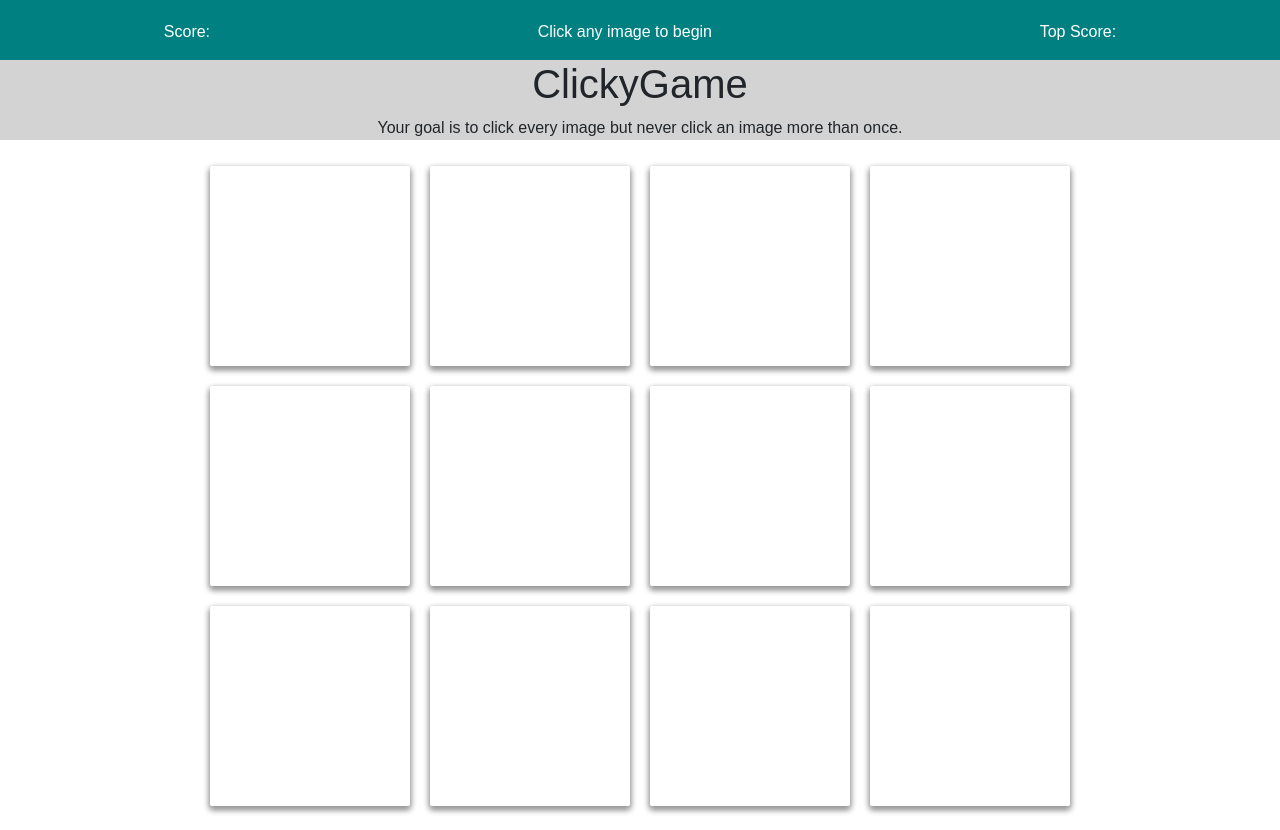
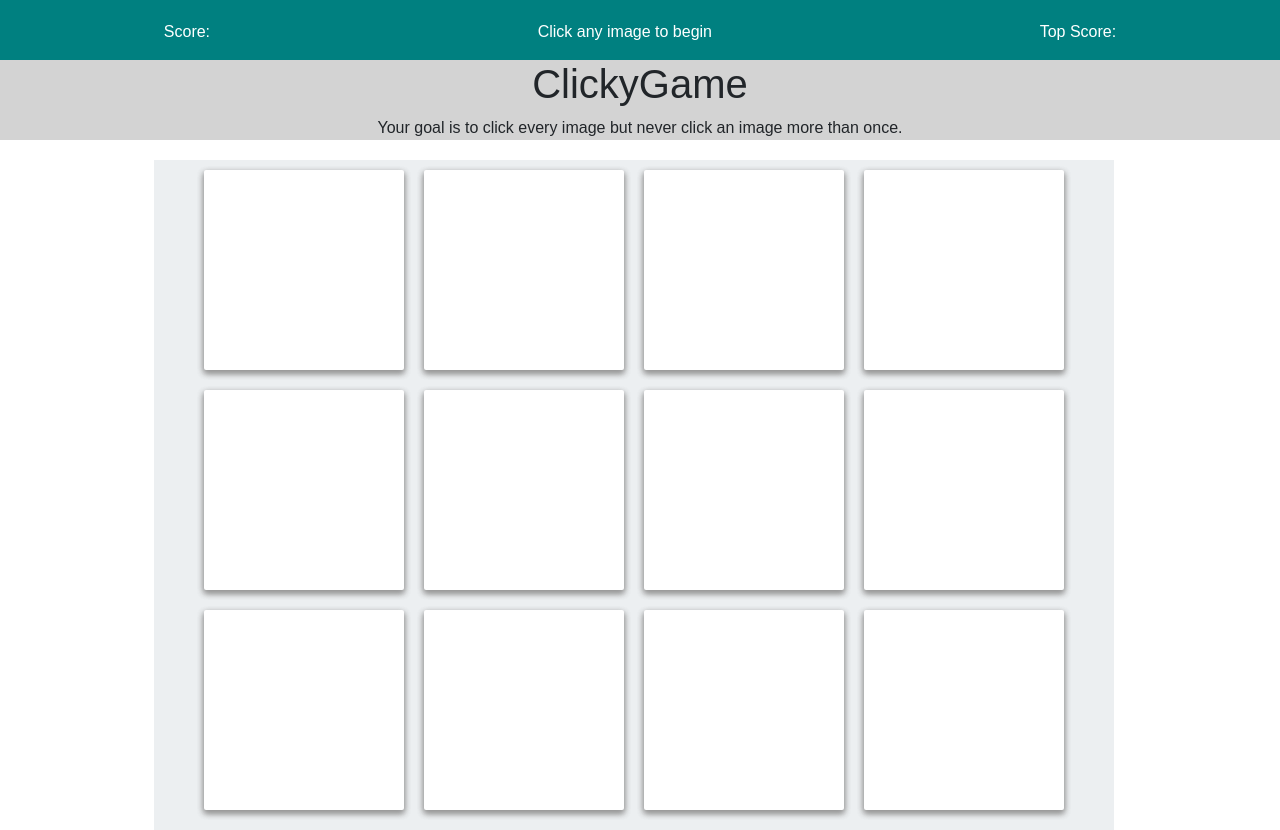
Before and after one commit to charlotteasencio/click, a React (Create React App) app: page / in a window 1280 px wide. Built offline with nearby package versions, Linux system fonts and the light colour scheme.

Commit message:
Changes to formatting and styling, no functionality

```diff
--- a/src/App.js
+++ b/src/App.js
@@ -9,16 +9,15 @@ class App extends Component {
   constructor(props) {
     super(props);
     this.state = {
-      cards: [],
+      images: [],
       currentScore: 0,
       topScore: 0,
       alreadyClicked: null,
-      guessedCorrectly: null,
-      images,
+      guessedCorrectly: null
     };
 
-    for (let i=0; i<10; i++) {
-      this.state.cards.push(i)
+    for (let i = 0; i < 10; i++) {
+      this.state.images.push(i);
     }
     console.log(this.state);
   }
@@ -32,20 +31,14 @@ class App extends Component {
     return (
       <div>
         <div className="header fixed-top">
-          <p className="score">
-            Score:
-          </p>
+          <p className="score">Score:</p>
           <p className="clickImage"> Click any image to begin</p>
           <p className="topScore" id="end">
             Top Score:
-         </p>
+          </p>
         </div>
         <Header />
-        <Imagegrid>
-          {this.state.images.map(image => (
-              <Imagebox id={image.id} key={image.id} image={image.image} />
-          ))}
-        </Imagegrid>
+        <Imagegrid order={this.state.images} />
       </div>
     );
   }
--- a/src/components/Imagebox/Imagebox.css
+++ b/src/components/Imagebox/Imagebox.css
@@ -1,4 +1,4 @@
-.image{
+.imageBox {
   background: #fff;
   border-radius: 2px;
   height: 200px;
--- a/src/components/Imagebox/Imagebox.js
+++ b/src/components/Imagebox/Imagebox.js
@@ -1,10 +1,11 @@
 import React, { Component } from "react";
 import "./Imagebox.css";
 import App from "../../App.js";
+import image from "../../images.json";
 
 class Imagebox extends Component {
   render() {
-    return <div className="image" />;
+    return <div className="imageBox" />;
   }
 }
 export default Imagebox;
--- a/src/components/Imagegrid/Imagegrid.css
+++ b/src/components/Imagegrid/Imagegrid.css
@@ -10,8 +10,3 @@
   padding-bottom: 10px;
   margin-top: 20px;
 }
-
-.imageRow {
-  display: flex;
-  justify-content: center;
-}
--- a/src/components/Imagegrid/Imagegrid.js
+++ b/src/components/Imagegrid/Imagegrid.js
@@ -1,30 +1,25 @@
 import React, { Component } from "react";
 import Imagebox from "../Imagebox";
 import "./Imagegrid.css";
+import images from "../../images.json";
 
 class Imagegrid extends Component {
   render() {
     console.log("Imagegrid", this.props);
     return (
-      <div>
-        <div className="imageRow">
+      <div className="imageGrid">
         <Imagebox />
         <Imagebox />
         <Imagebox />
         <Imagebox />
-        </div>
-        <div className="imageRow">
         <Imagebox />
         <Imagebox />
         <Imagebox />
         <Imagebox />
-        </div>
-        <div className="imageRow">
         <Imagebox />
         <Imagebox />
         <Imagebox />
         <Imagebox />
-        </div>
       </div>
     );
   }
```
Lines whose indentation alone changed are shown as unchanged.
